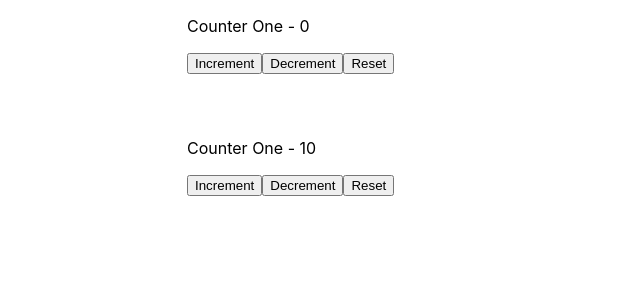
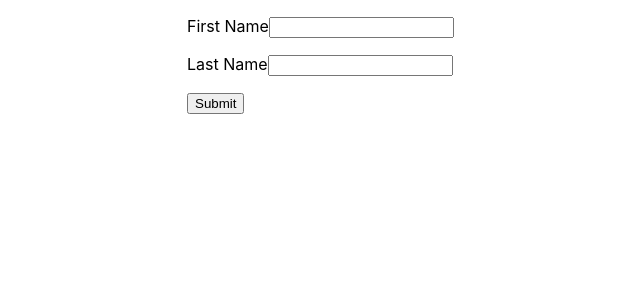
Before and after one commit to alchemist09/react-hooks-fun, a React (Create React App) app: page / in a window 1280 px wide. Shown: the top 300 px of the page, without its empty margins (69-709 px from the left). Built offline with nearby package versions, Linux system fonts and the light colour scheme.

Commit message:
Renders the UseForm component within App component

```diff
--- a/src/App.js
+++ b/src/App.js
@@ -1,12 +1,10 @@
 import React from 'react';
-import CounterOne from './components/CustomHooks/CounterOne';
-import CounterTwo from './components/CustomHooks/CounterTwo';
+import UserForm from './components/CustomHooks/UserForm';
 
 function App() {
   return (
     <div >
-      <CounterOne />
-      <CounterTwo />
+      <UserForm />
     </div>
   );
 }
```
